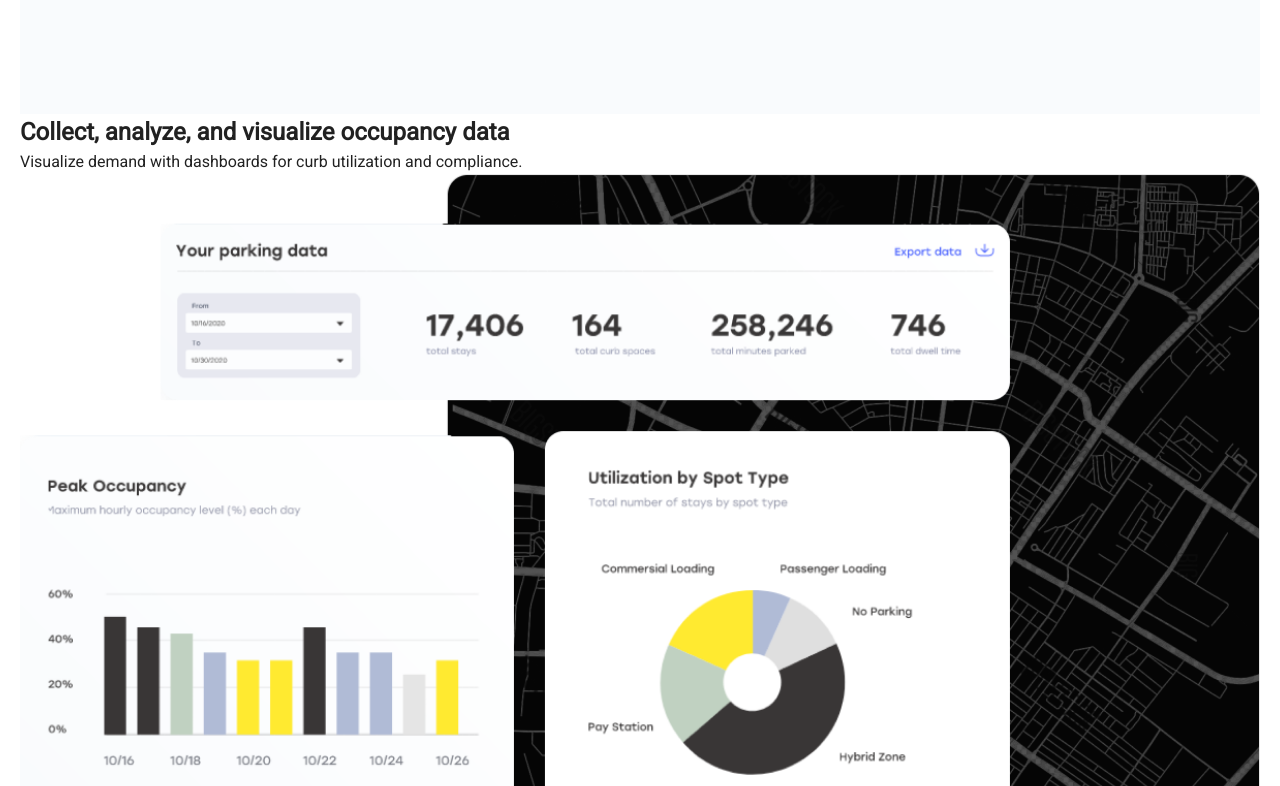
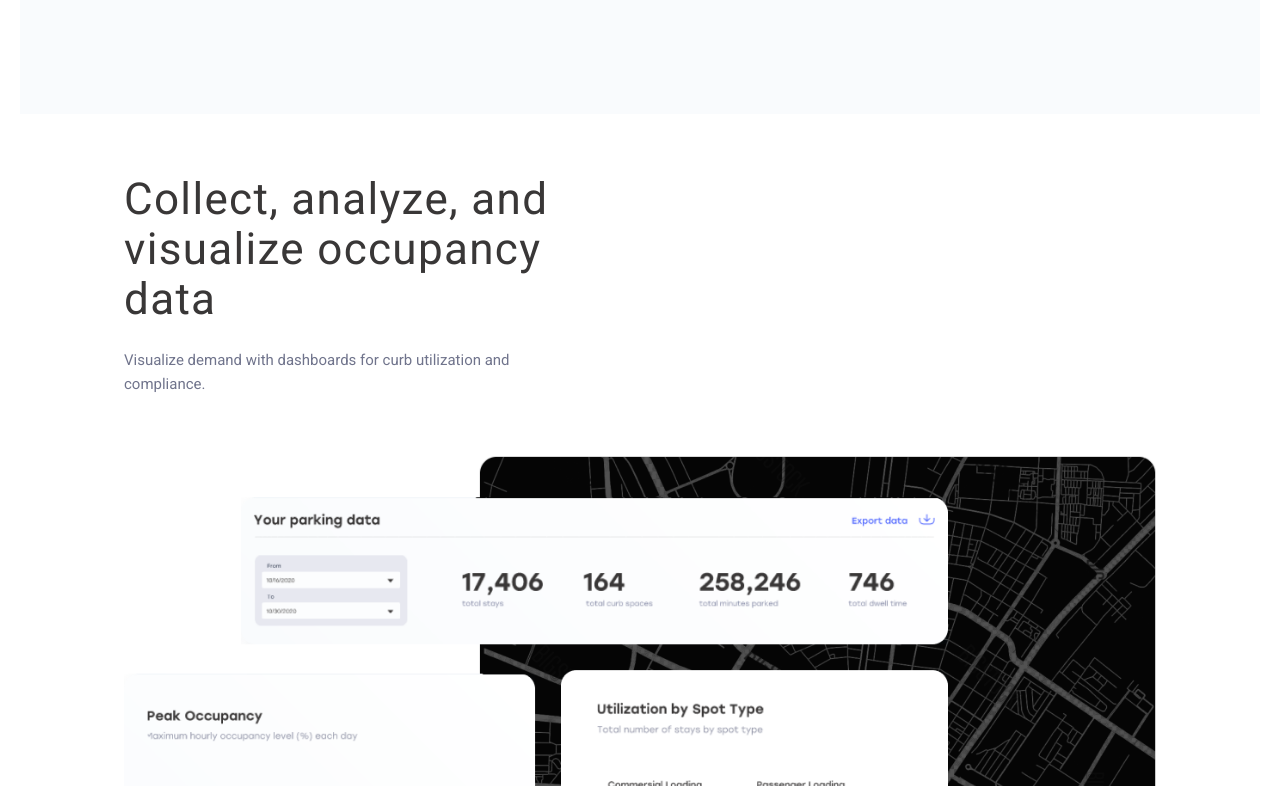
Before and after one commit to deadbeathd07/vade, a Vue app: page / in a window 1280 px wide. Shown: the part 1554-2340 px from the top of the page. Built offline with nearby package versions, Linux system fonts and the light colour scheme.

Commit message:
stylization of the section typography was added according to the design

```diff
--- a/src/sections/home/AnalyticsSection.vue
+++ b/src/sections/home/AnalyticsSection.vue
@@ -1,13 +1,23 @@
 <template>
-	<v-sheet>
-		<h2>Collect, analyze, and visualize occupancy data</h2>
-		<p>Visualize demand with dashboards for curb utilization and compliance.</p>
-		<v-img src="assets/app.png" />
+	<v-sheet class="py-15 vade-px-26">
+		<h3
+			class="primary-title vade-h3 vade-lh-50 vade-ls-132 font-weight-regular vade-max-width-450 pb-6"
+		>
+			{{ sectionContent.title }}
+		</h3>
+		<p class="primary-text vade-base-text vade-lh-24 max-width-450 mb-15">
+			{{ sectionContent.text }}
+		</p>
+		<v-img :src="sectionContent.img_path" />
 	</v-sheet>
 </template>
 
-<script>
-export default {};
+<script setup>
+import { useStore } from 'vuex';
+
+const store = useStore();
+
+const sectionContent = store.state.sections.analytics;
 </script>
 
 <style></style>
```
